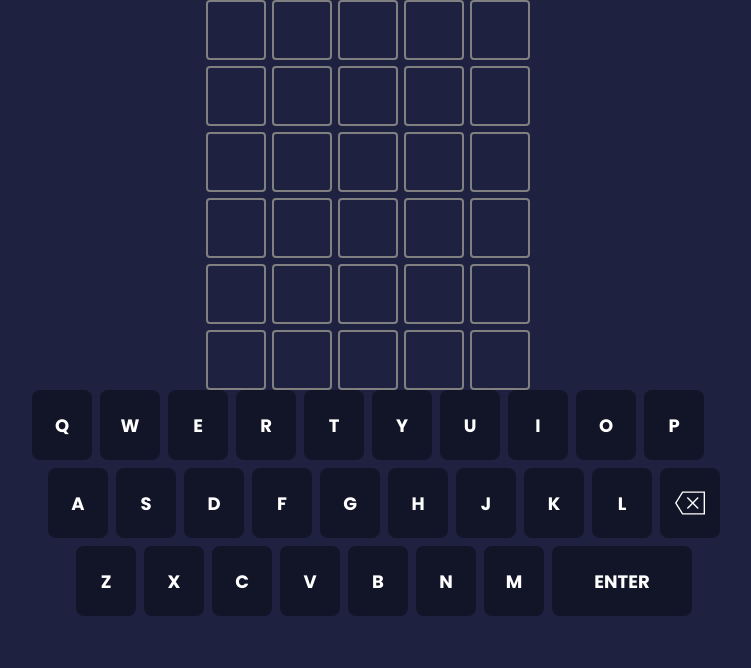
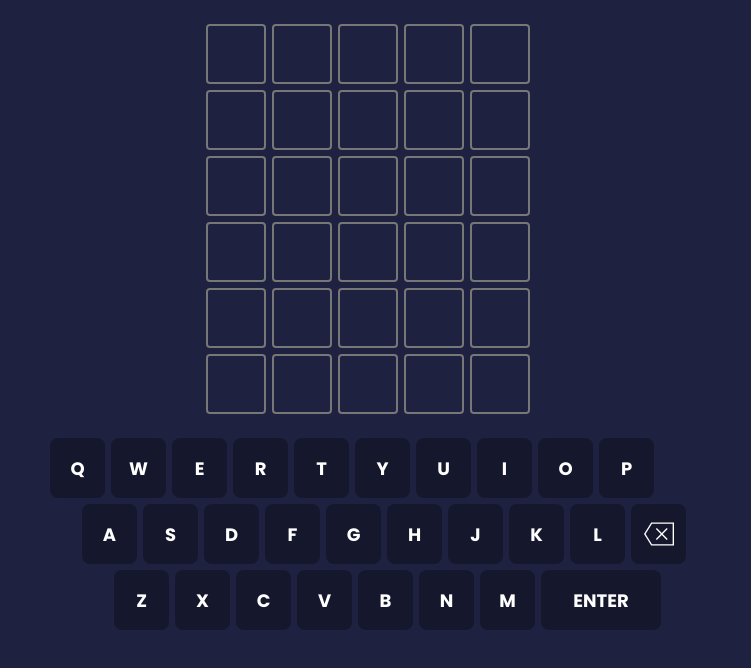
Before and after one commit to rafacdomin/Keywords, a React (Create React App) app: page / in a window 1280 px wide. Shown: the top 668 px of the page, without its empty margins (272-1023 px from the left). Built offline with nearby package versions, Linux system fonts and the light colour scheme.

Commit message:
Adjust styles

```diff
--- a/src/components/Keyboard/index.jsx
+++ b/src/components/Keyboard/index.jsx
@@ -7,7 +7,7 @@ import { KeyLine, Key, Space } from './styles'
 const keys = [
 	['Q', 'W', 'E', 'R', 'T', 'Y', 'U', 'I', 'O', 'P'],
 	['Space', 'A', 'S', 'D', 'F', 'G', 'H', 'J', 'K', 'L', 'Backspace'],
-	['Space', 'Z', 'X', 'C', 'V', 'B', 'N', 'M', 'Enter'],
+	['Space', 'Space', 'Z', 'X', 'C', 'V', 'B', 'N', 'M', 'Enter'],
 ]
 
 export const Keyboard = ({ handleClick }) => {
--- a/src/components/Keyboard/styles.js
+++ b/src/components/Keyboard/styles.js
@@ -5,7 +5,11 @@ export const Key = styled.button`
 	justify-content: center;
 	align-items: center;
 
-	background-color: rgba(0, 0, 0, 0.4);
+	background-color: ${props =>
+		props.present ? 'var(--present)' : 'rgba(0, 0, 0, 0.3)'};
+	background-color: ${props =>
+		props.correct ? 'var(--correct)' : 'rgba(0, 0, 0, 0.3)'};
+
 	font-size: 1.8rem;
 	font-weight: bold;
 	color: white;
@@ -13,15 +17,15 @@ export const Key = styled.button`
 
 	border: none;
 	border-radius: 0.8rem;
-	width: ${props => (props.large ? '14rem' : '6rem')};
-	height: 7rem;
+	width: ${props => (props.large ? '12rem' : '5.5rem')};
+	height: 6rem;
 
 	cursor: pointer;
 
 	transition: all 0.2s;
 
 	& + button {
-		margin-left: 0.8rem;
+		margin-left: 0.6rem;
 	}
 
 	&:active {
@@ -37,7 +41,7 @@ export const KeyLine = styled.section`
 	display: flex;
 
 	& + section {
-		margin-top: 0.8rem;
+		margin-top: 0.6rem;
 	}
 `
 
--- a/src/components/Words/styles.js
+++ b/src/components/Words/styles.js
@@ -9,7 +9,7 @@ export const Container = styled.main`
 
 export const Letter = styled.span`
 	border: 2px solid
-		${props => (props.correct || props.wrong ? 'transparent' : 'grey')};
+		${props => (props.correct || props.wrong ? 'transparent' : 'var(--grey)')};
 	border-radius: 0.4rem;
 	display: flex;
 	align-items: center;
@@ -20,8 +20,7 @@ export const Letter = styled.span`
 	font-weight: 700;
 	text-transform: uppercase;
 
-	background-color: ${props =>
-		props.wrong ? 'rgba(255, 255, 255, 0.04)' : ''};
-	background-color: ${props => (props.correct ? '#538d4e' : '')};
-	background-color: ${props => (props.present ? '#b59f3b' : '')};
+	background-color: ${props => (props.wrong ? 'var(--wrong)' : '')};
+	background-color: ${props => (props.correct ? 'var(--correct)' : '')};
+	background-color: ${props => (props.present ? 'var(--present)' : '')};
 `
--- a/src/pages/Home/index.jsx
+++ b/src/pages/Home/index.jsx
@@ -1,7 +1,7 @@
 import React, { useCallback, useEffect, useState } from 'react'
 import { Keyboard } from '../../components/Keyboard'
 import { Words } from '../../components/Words'
-import { KeyboardSection, WordsSection } from './styles'
+import { Main } from './styles'
 
 const availableKeys = [
 	'Q',
@@ -42,6 +42,10 @@ function Home() {
 			return event.preventDefault()
 		}
 
+		if (event.shiftKey || event.ctrlKey) {
+			return
+		}
+
 		const keyExists = availableKeys.find(key => key === event.key.toUpperCase())
 		if (keyExists) {
 			setPressedKey(state =>
@@ -62,15 +66,15 @@ function Home() {
 		<>
 			<header></header>
 
-			<main>
+			<Main>
 				<section className="notification"></section>
-				<WordsSection>
+				<section>
 					<Words pressedKey={pressedKey} />
-				</WordsSection>
-				<KeyboardSection>
+				</section>
+				<section>
 					<Keyboard handleClick={handleKeyDown} />
-				</KeyboardSection>
-			</main>
+				</section>
+			</Main>
 		</>
 	)
 }
--- a/src/pages/Home/styles.js
+++ b/src/pages/Home/styles.js
@@ -1,12 +1,12 @@
 import styled from 'styled-components'
 
-export const KeyboardSection = styled.section`
+export const Main = styled.main`
 	display: flex;
 	flex-direction: column;
+	justify-content: center;
 	align-items: center;
+
+	> section + section {
+		margin-top: 2.4rem;
+	}
 `
-
-export const WordsSection = styled.section`
-	display: flex;
-	justify-content: center;
-`
--- a/src/styles/global.js
+++ b/src/styles/global.js
@@ -8,11 +8,14 @@ export default createGlobalStyle`
     --dark: #1E2140;
     --black: #000000;
     --white: #FFFFFF;
-    --grey: #999999;
+    --grey: #777777;
     --light: #D9E1FB;
     --red: #F97074;
     --blue: #6CF3FA;
     --lavender: #E4B7E5;
+		--correct: #538d4e;
+		--present: #b59f3b;
+		--wrong: rgba(255, 255, 255, 0.04)
   }
 
   * {
```
